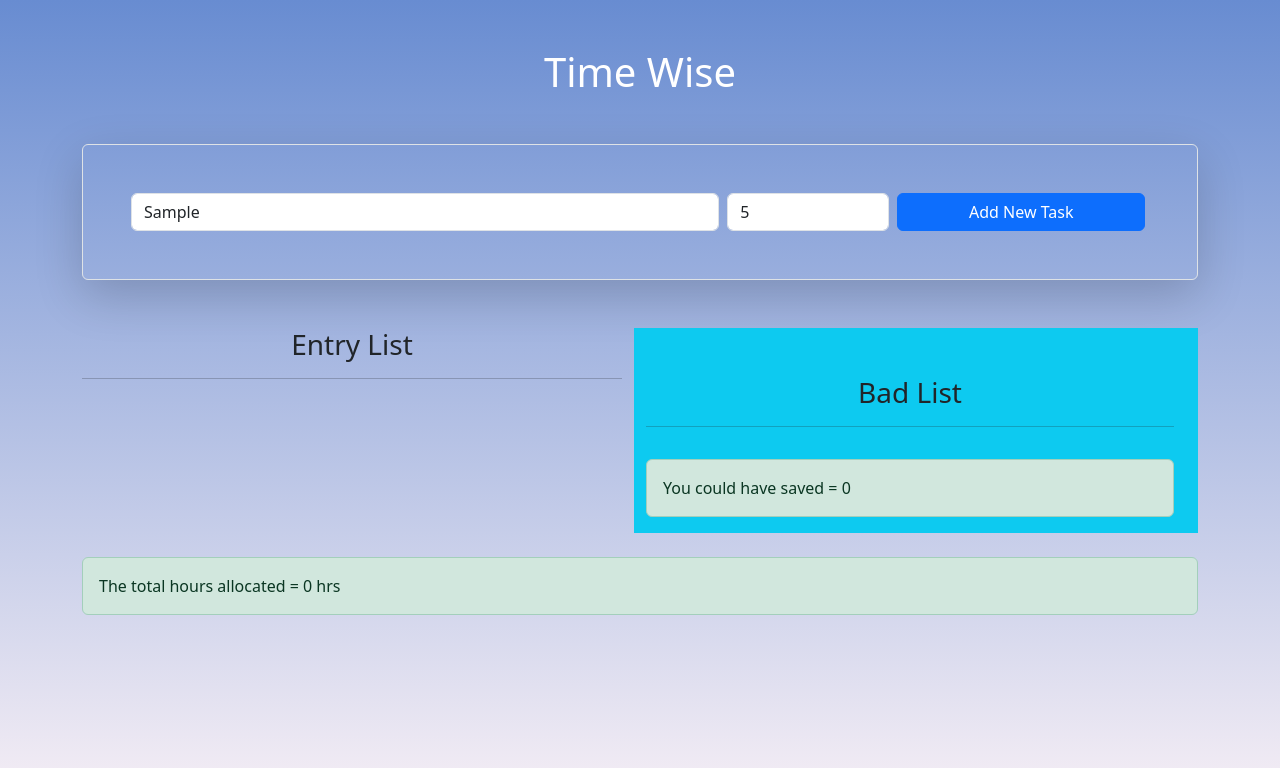
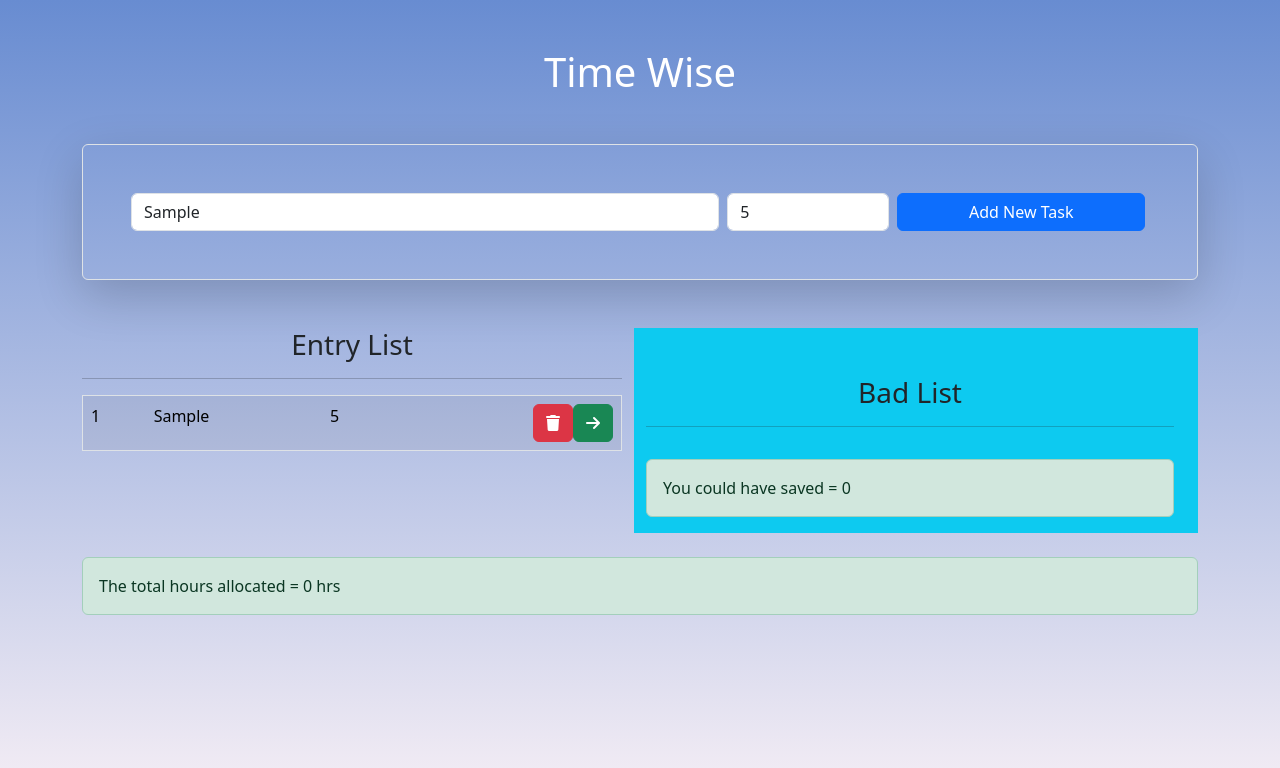
Before and after one commit to sushil-40/time-wise-app-using-react, a React (Vite) app: page / in a window 1280 px wide. Both pictures are taken after typing "Sample", "5" into the empty fields and a click on the button "Add New Task". Shown: the top 768 px of the page. Built offline with nearby package versions, Linux system fonts and the light colour scheme.

Commit message:
Updating table

```diff
--- a/src/App.jsx
+++ b/src/App.jsx
@@ -1,20 +1,24 @@
 import { useState } from "react";
 import "./App.css";
 import { Form } from "./components/Form";
+import { Table } from "./components/Table";
+// import { Form } from "./components/Form";
 
 function App() {
   const [taskList, setTaskList] = useState([]);
   const addTaskList = (taskObj) => {
     const obj = {
       ...taskObj,
+
       id: randomIdGenerator(),
       type: "entry",
     };
+    setTaskList([...taskList, obj]);
+    console.log(taskObj);
+  };
+  console.log(taskList);
 
-    setTaskList({ ...taskList, obj });
-  };
-
-  console.log(taskList);
+  // Creating unique ID
 
   const randomIdGenerator = (length = 6) => {
     const str =
@@ -37,40 +41,10 @@ function App() {
         <h1 className="text-center">Time Wise</h1>
 
         {/* <!-- form  --> */}
-
         <Form addTaskList={addTaskList} />
 
         {/* <!-- tables   --> */}
-        <div className="row mt-5">
-          <div className="col">
-            <h3 className="text-center">Entry List</h3>
-            {/* <!-- Entry List table  --> */}
-            <hr />
-            <table className="table table-striped table-hover border">
-              <tbody id="entryList"></tbody>
-            </table>
-          </div>
-
-          <div className="col bg-info">
-            {/* <!-- Bad List table  --> */}
-
-            <div className="row mt-5">
-              <div className="col">
-                <h3 className="text-center">Bad List</h3>
-
-                <hr />
-                <table className="table table-striped table-hover border">
-                  <tbody id="badList"></tbody>
-                </table>
-
-                <div className="alert alert-success">
-                  You could have saved = <span id="savedHrsElm">0</span>
-                </div>
-              </div>
-            </div>
-          </div>
-        </div>
-
+        <Table taskList={taskList} />
         <br />
         <div className="alert alert-success">
           The total hours allocated = <span id="ttlHrs">0</span> hrs
--- a/src/components/Form.jsx
+++ b/src/components/Form.jsx
@@ -1,20 +1,20 @@
-/* eslint-disable react/prop-types */
+/* eslint-disable no-unused-vars */
 import React, { useState } from "react";
 
 export const Form = ({ addTaskList }) => {
-  const [Form, setForm] = useState({});
+  const [form, setForm] = useState({});
 
   const handleOnChange = (e) => {
     const { name, value } = e.target;
-    setForm({ ...Form, [name]: value });
+    console.log(name, value);
+    setForm({ ...form, [name]: value });
+  };
+  const handleOnSubmit = (e) => {
+    e.preventDefault();
+    addTaskList(form);
+    // console.log(e);
   };
 
-  const handleOnSubmit = (e) => {
-    e.preventDefault();
-    addTaskList(Form);
-  };
-
-  console.log(Form);
   return (
     <form
       onSubmit={handleOnSubmit}
--- /dev/null
+++ b/src/components/Table.jsx
@@ -0,0 +1,66 @@
+/* eslint-disable react/prop-types */
+import React from "react";
+
+export const Table = ({ taskList }) => {
+  const entryList = taskList.filter((item) => item.type === "entry");
+
+  return (
+    <div className="row mt-5">
+      <div className="col">
+        <h3 className="text-center">Entry List</h3>
+        {/* <!-- Entry List table  --> */}
+        <hr />
+        <table className="table table-striped table-hover border">
+          <tbody id="entryList">
+            {entryList.map((item, i) => {
+              return (
+                <tr key={item.id}>
+                  <td>{i + 1}</td>
+                  <td>{item.task}</td>
+                  <td>{item.hr}</td>
+                  <td className="text-end">
+                    <button
+                      className="btn btn-danger"
+                      onClick="handleOnDelete('${
+                                      item.id
+                                    }')"
+                    >
+                      <i className="fa-solid fa-trash"></i>
+                    </button>
+                    <button
+                      onClick="switchTask('${
+                                      item.id
+                                    }','bad')"
+                      className="btn btn-success"
+                    >
+                      <i className="fa-solid fa-arrow-right"></i>
+                    </button>
+                  </td>
+                </tr>
+              );
+            })}
+          </tbody>
+        </table>
+      </div>
+
+      <div className="col bg-info">
+        {/* <!-- Bad List table  --> */}
+
+        <div className="row mt-5">
+          <div className="col">
+            <h3 className="text-center">Bad List</h3>
+
+            <hr />
+            <table className="table table-striped table-hover border">
+              <tbody id="badList"></tbody>
+            </table>
+
+            <div className="alert alert-success">
+              You could have saved = <span id="savedHrsElm">0</span>
+            </div>
+          </div>
+        </div>
+      </div>
+    </div>
+  );
+};
```
